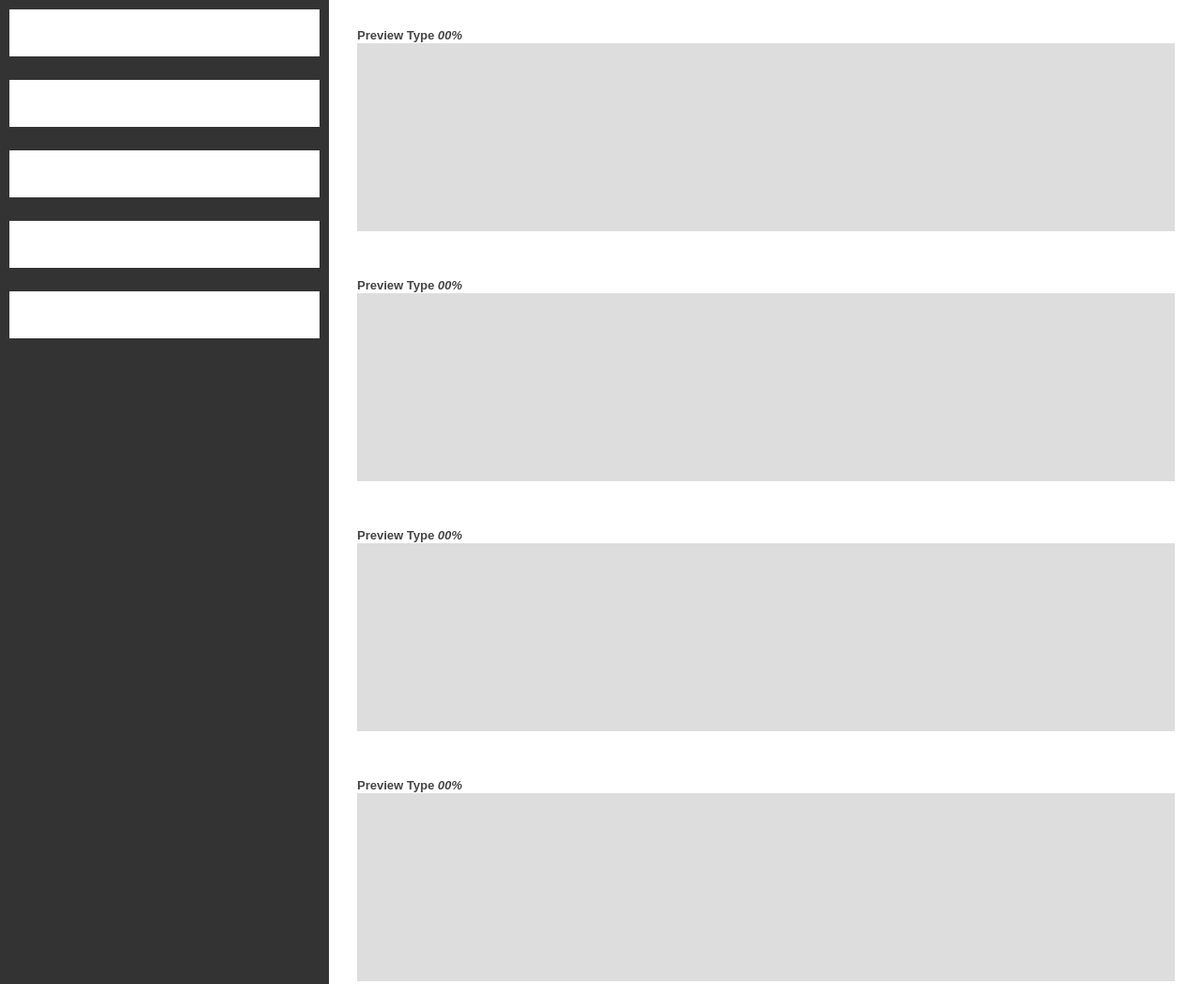
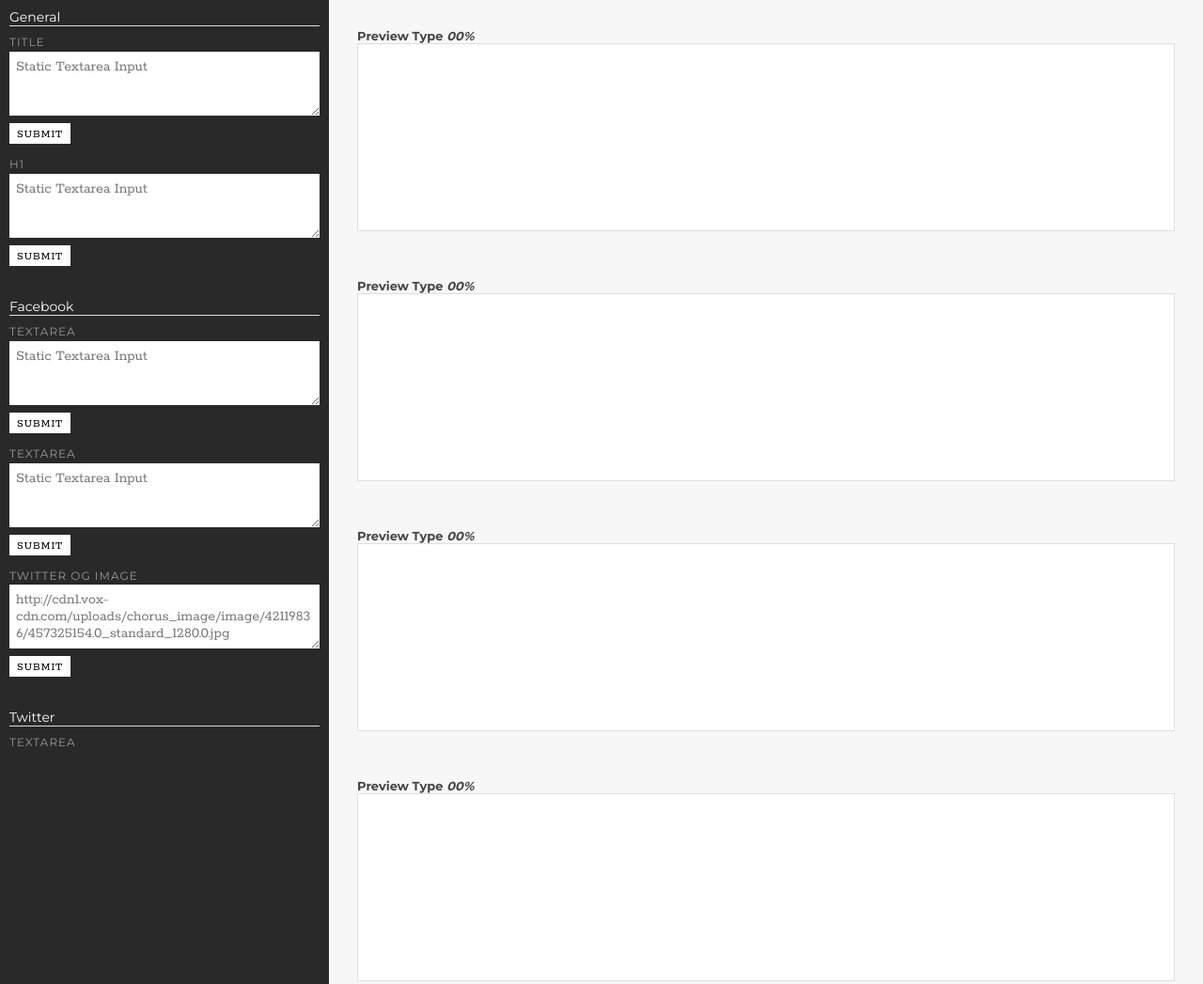
Before and after one commit to NathanHass/sndMakes, a website: page index.html in a window 1280 px wide. Shown: the top 1047 px of the page at 94% size. Drawn offline with nearby package versions, Linux system fonts and the light colour scheme.

Commit message:
a bit more styling

```diff
--- a/index.html
+++ b/index.html
@@ -4,20 +4,83 @@
 		<title>Upstatement Sandbox</title>
 		<meta name="viewport" content="width=device-width, initial-scale=1">
 		<script type="text/javascript" src="/components/modernizr/modernizr.js"></script>
+		<link href='http://fonts.googleapis.com/css?family=Rokkitt|Montserrat:400,700' rel='stylesheet' type='text/css'>
 		<link rel="stylesheet" href="css/screen.css">
 	</head>
 
 	<body class="body">
 		<div class="side-nav-mod">
-			<div class="form-mod">
+			<div class="side-nav-group">
+				<h3 class="side-nav-title">General</h3>
+				<form class="form">
+					<div class="form-row">
+			            <label class="form-label" for="textarea">Title</label>
+			            <div class="input-mod">
+			            	<textarea class="textarea" id="textarea" name="textarea" rows="3" placeholder="Static Textarea Input"></textarea><br>
+							<button type="submit" class="submit-btn">Submit</button>
+						</div> <!-- /.input -->
+					</div> <!-- /.form-row -->
+				</form> <!-- /.form -->
+				<form class="form">
+					<div class="form-row">
+			            <label class="form-label" for="textarea">H1</label>
+			            <div class="input-mod">
+			            	<textarea class="textarea" id="textarea" name="textarea" rows="3" placeholder="Static Textarea Input"></textarea><br>
+							<button type="submit" class="submit-btn">Submit</button>
+						</div> <!-- /.input -->
+					</div> <!-- /.form-row -->
+				</form> <!-- /.form -->
 			</div>
-			<div class="form-mod">
+			<div class="side-nav-group">
+				<h3 class="side-nav-title">Facebook</h3>
+				<form class="form">
+					<div class="form-row">
+			            <label class="form-label" for="textarea">Textarea</label>
+			            <div class="input-mod">
+			            	<textarea class="textarea" id="textarea" name="textarea" rows="3" placeholder="Static Textarea Input"></textarea><br>
+							<button type="submit" class="submit-btn">Submit</button>
+						</div> <!-- /.input -->
+					</div> <!-- /.form-row -->
+				</form> <!-- /.form -->
+				<form class="form">
+					<div class="form-row">
+			            <label class="form-label" for="textarea">Textarea</label>
+			            <div class="input-mod">
+			            	<textarea class="textarea" id="textarea" name="textarea" rows="3" placeholder="Static Textarea Input"></textarea><br>
+							<button type="submit" class="submit-btn">Submit</button>
+						</div> <!-- /.input -->
+					</div> <!-- /.form-row -->
+				</form> <!-- /.form -->
+				<form class="form">
+					<div class="form-row">
+			            <label class="form-label" for="textarea">Twitter OG Image</label>
+			            <div class="input-mod">
+			            	<textarea class="textarea" id="textarea" name="textarea" rows="3" placeholder="http://cdn1.vox-cdn.com/uploads/chorus_image/image/42119836/457325154.0_standard_1280.0.jpg"></textarea><br>
+							<button type="submit" class="submit-btn">Submit</button>
+						</div> <!-- /.input -->
+					</div> <!-- /.form-row -->
+				</form>
 			</div>
-			<div class="form-mod">
-			</div>
-			<div class="form-mod">
-			</div>
-			<div class="form-mod">
+			<div class="side-nav-group">
+				<h3 class="side-nav-title">Twitter</h3>
+				<form class="form">
+					<div class="form-row">
+			            <label class="form-label" for="textarea">Textarea</label>
+			            <div class="input-mod">
+			            	<textarea class="textarea" id="textarea" name="textarea" rows="3" placeholder="Static Textarea Input"></textarea><br>
+							<button type="submit" class="submit-btn">Submit</button>
+						</div> <!-- /.input -->
+					</div> <!-- /.form-row -->
+				</form> <!-- /.form -->
+				<form class="form">
+					<div class="form-row">
+			            <label class="form-label" for="textarea">Textarea</label>
+			            <div class="input-mod">
+			            	<textarea class="textarea" id="textarea" name="textarea" rows="3" placeholder="Static Textarea Input"></textarea><br>
+							<button type="submit" class="submit-btn">Submit</button>
+						</div> <!-- /.input -->
+					</div> <!-- /.form-row -->
+				</form> <!-- /.form -->
 			</div>
 		</div>
 		<div class="main-content-mod">
--- a/scss/screen.scss
+++ b/scss/screen.scss
@@ -1,8 +1,15 @@
 @import "base";
 @import "animations";
 
+$sans: 'Montserrat', sans-serif;
+$serif: 'Rokkitt', serif;
+
 html {
- background-color: #333;
+ background-color: #292929;
+}
+
+.body {
+	font-family: $sans;
 }
 
 
@@ -14,24 +21,82 @@ html {
 	left: 0;
 	top: 0;
 	bottom: 0;
+	overflow: scroll;
 }
 
 .main-content-mod {
 	margin-left: 350px;
-	background-color: #fff;
+	background-color: #f7f7f7;
 	min-height: 1500px;
 	padding: 30px;
 }
 
 .preview-mod-inner {
 	min-height: 200px;
-	background-color: #ddd;
+	border: solid 1px #dfdfdf;
 	margin-bottom: 50px;
+	background-color: #fff;
 }
 
+.side-nav-title {
+	color: #fff;
+	font-size: 14px;
+	margin-bottom: 2px;
+	display: block;
+	font-weight: 400;
+	border-bottom: solid 1px #ddd;
+	margin-bottom: 10px;
+}
 
-.form-mod {
-	min-height: 50px;
+.side-nav-title {
+	color: #fff;
+	font-size: 14px;
+	margin-bottom: 2px;
+	display: block;
+	font-weight: 400;
+	border-bottom: solid 1px #ddd;
+	margin-bottom: 10px;
+}
+
+.side-nav-group {
+	margin-bottom: 35px;
+}
+
+// form stuff
+
+.form-label {
+	color: #fff;
+	font-size: 12px;
+	margin-bottom: 2px;
+	display: block;
+	text-transform: uppercase;
+	letter-spacing: 1px;
+	color: #999;
+}
+
+.form {
+	margin-bottom: 15px;
+}
+
+.textarea {
+	@include input-default;
+	padding: 7px;
 	background-color: #fff;
-	margin-bottom: 25px;
+	margin-bottom: 5px;
+	width: 100%;
+	font-size: 16px;
+	font-family: $serif;
 }
+
+.submit-btn {
+	@include input-default;
+	background-color: #fff;
+	text-transform: uppercase;
+	letter-spacing: 1px;
+	font-size: 12px;
+	padding: 5px 8px 3px;
+	font-family: $serif;
+	&:hover {
+		background-color: #ddd;
+	}
+}
```
Also changed, not shown: css/screen.css, img/obama.jpg (added).
